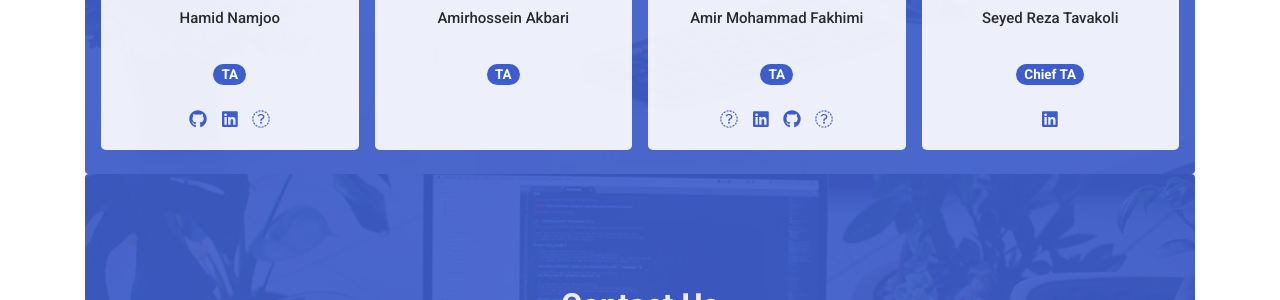
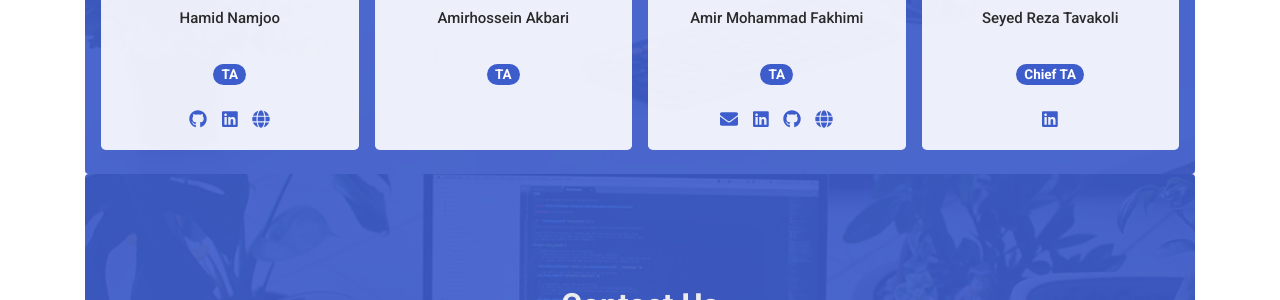
Before and after one commit to MIR-Fall2025/MIR-Fall2025.github.io, a Jekyll site: the page built from index.html, in a window 1280 px wide. Shown: the part 3596-3896 px from the top of the page. Built offline with Jekyll 4.4.1, drawn with Linux system fonts in a browser that asks for light colours; some web fonts are replaced; comment, search, counter and statistics services are not loaded.

Commit message:
Update education.html

```diff
--- a/_includes/sections/education.html
+++ b/_includes/sections/education.html
@@ -40,8 +40,15 @@
                                     {% if TA.social %}
                                     <ul class="follow-us clearfix">
                                         {% for social in TA.social %}
-                                        <li><a href="{{ social.link }}"><i class="fab fa-{{ social.name }}"
-                                                    aria-hidden="true"></i></a></li>
+                                          <li>
+                                            {% if social.name == "website" %}
+                                              <a href="{{ social.link }}"><i class="fas fa-globe" aria-hidden="true"></i></a>
+                                            {% elsif social.name == "gmail" %}
+                                              <a href="{{ social.link }}"><i class="fas fa-envelope" aria-hidden="true"></i></a>
+                                            {% else %}
+                                              <a href="{{ social.link }}"><i class="fab fa-{{ social.name }}" aria-hidden="true"></i></a>
+                                            {% endif %}
+                                          </li>
                                         {% endfor %}
                                     </ul>
                                     {% endif %}
```
